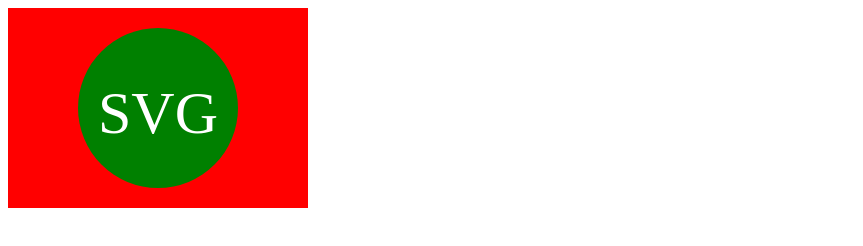
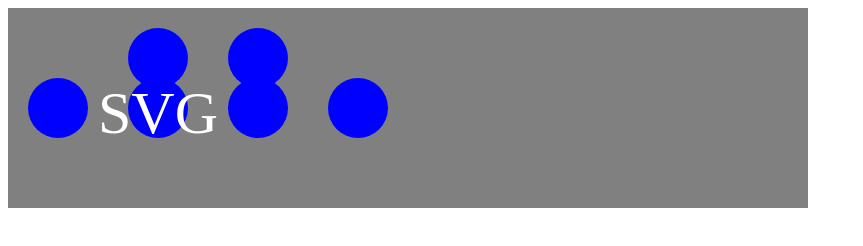
Before and after one commit to glass-bead-labs/JSBiReach, a plain HTML site: page svg/index.html in a window 1280 px wide. Shown: the whole page, without its empty margins (0-863 px from the left). Drawn offline with Linux system fonts and the light colour scheme.

Commit message:
Crappy initial stab at stimulus array

```diff
--- a/svg/index.html
+++ b/svg/index.html
@@ -7,12 +7,19 @@
   <body>
     <svg version="1.1"
         baseProfile="full"
-        width="300" height="200"
+        width="800" height="200"
         xmlns="http://www.w3.org/2000/svg">
 
-        <rect width="100%" height="100%" fill="red" />
+        <rect width="100%" height="100%" fill="gray" />
 
-        <circle cx="150" cy="100" r="80" fill="green" />
+        <!-- Left cluster - demo percentages work! -->
+        <circle cx="6.25%" cy="100" r="30" fill="blue" />
+        <circle cx="150" cy="50" r="30" fill="blue" />
+        <circle cx="150" cy="100" r="30" fill="blue" />
+        <!-- Right cluster -->
+        <circle cx="250" cy="50" r="30" fill="blue" />
+        <circle cx="250" cy="100" r="30" fill="blue" />
+        <circle cx="350" cy="100" r="30" fill="blue" />
 
         <text x="150" y="125" font-size="60" text-anchor="middle"
         fill="white">SVG</text>
```
